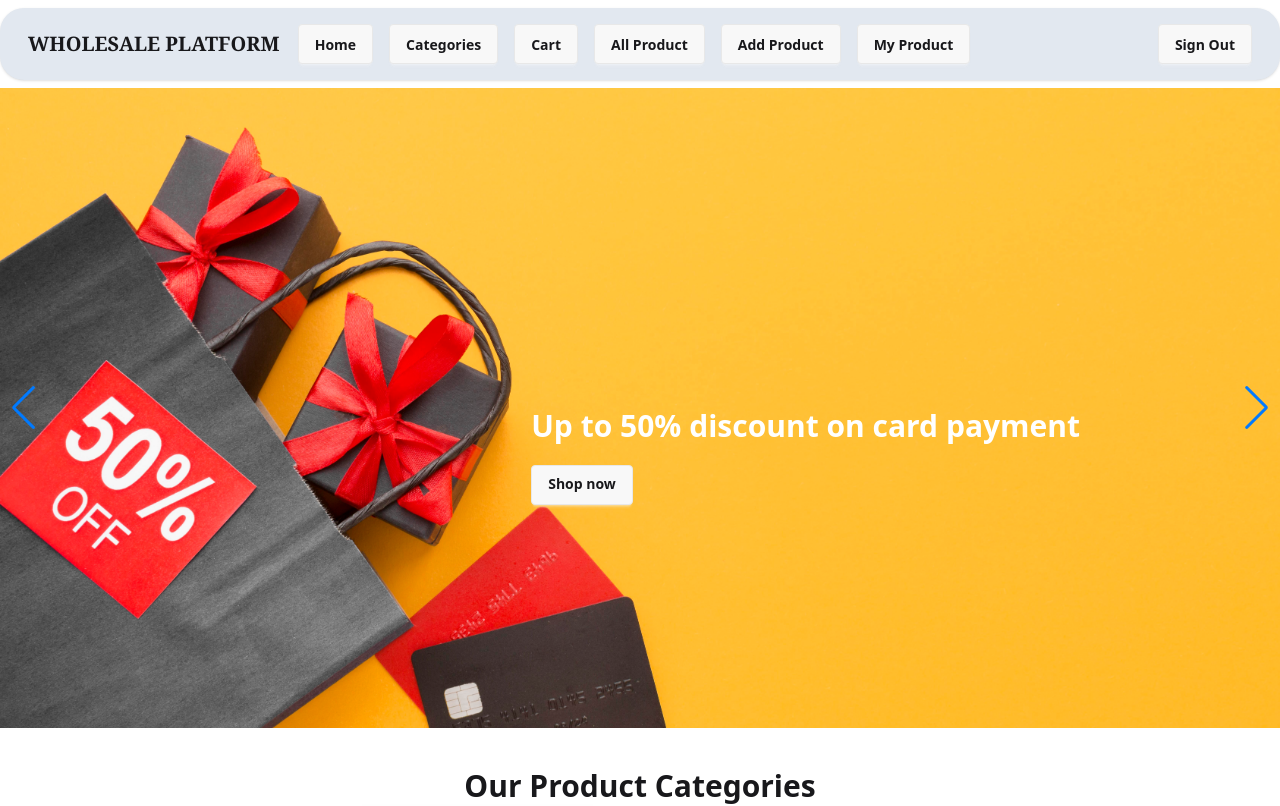
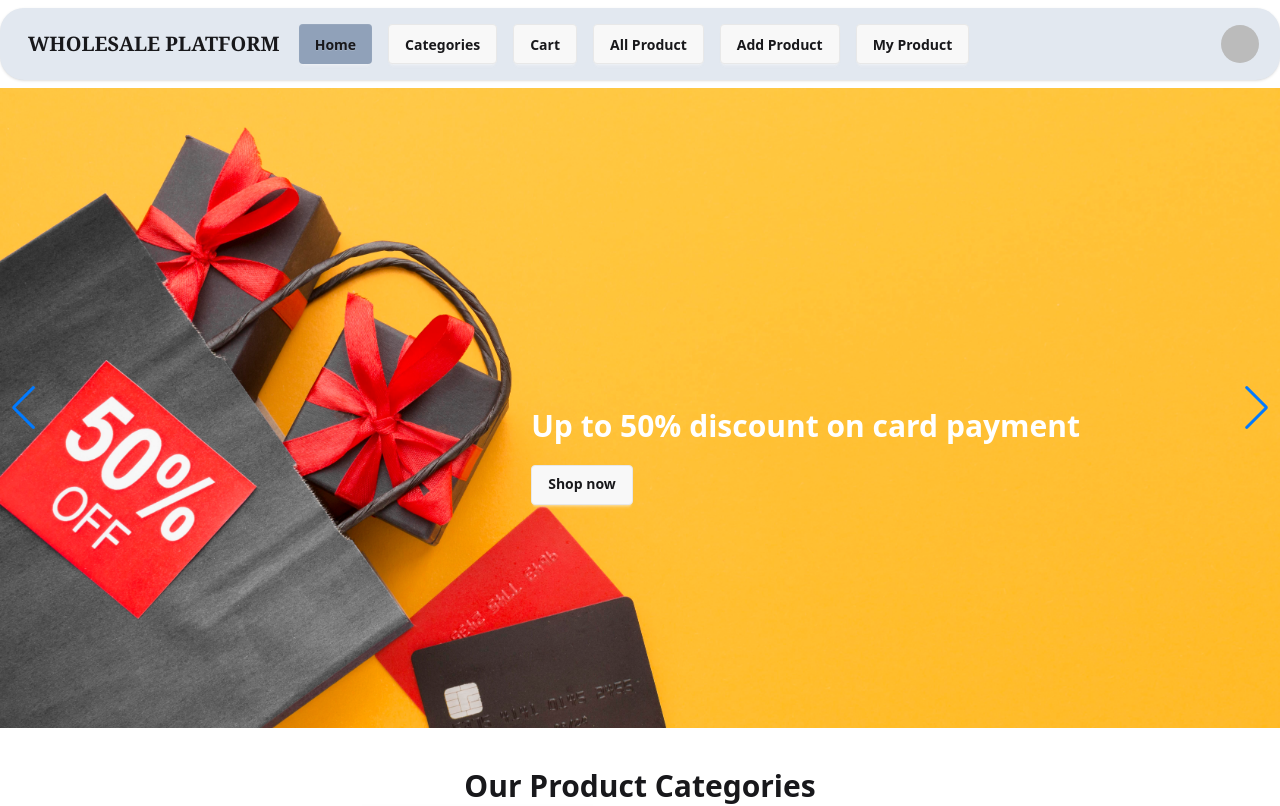
Before and after one commit to plabon2024/PixelCart, a React (Vite) app: page / in a window 1280 px wide. Shown: the top 806 px of the page. Built offline with nearby package versions, Linux system fonts and the light colour scheme; no server answers; sample sign-in values are in the browser's storage.

Commit message:
fix nav and modal

```diff
--- a/src/components/Header.jsx
+++ b/src/components/Header.jsx
@@ -84,7 +84,7 @@ const Header = () => {
             </ul>
           </div>
           <a className="font-bold font-serif pl-5 text-xl uppercase">
-          Wholesale Platform
+            Wholesale Platform
           </a>
         </div>
         <div className="navbar-center hidden lg:flex ">
@@ -144,11 +144,43 @@ const Header = () => {
         <div className="navbar-end mr-3">
           <div>
             {user ? (
-              <>
-                <div className="btn mx-2" onClick={signOutUser}>
-                  Sign Out
+              <div
+                className="dropdown dropdown-left "
+                data-tooltip-id="my-tooltip"
+              >
+                <div
+                  tabIndex={0}
+                  role="button"
+                  className="btn btn-ghost btn-circle avatar"
+                >
+                  <div className="w-10 rounded-full">
+                    <img
+                      referrerPolicy="no-referrer"
+                      alt="profilePhoto"
+                      src={
+                        user.photoURL
+                          ? user.photoURL
+                          : "https://img.daisyui.com/images/stock/photo-1534528741775-53994a69daeb.webp"
+                      }
+                    />
+                  </div>
                 </div>
-              </>
+
+                <div
+                  tabIndex={0}
+                  className="menu menu-sm dropdown-content  shadow w-fit"
+                >
+                  <h1 className="btn outline-none border-none    rounded-sm">
+                    {user.displayName}
+                  </h1>
+                  <h1 className="btn outline-none border-none    rounded-sm">
+                    {user.email}
+                  </h1>
+                  <button className="btn outline-none border-none    rounded-sm">
+                    <button onClick={signOutUser}>Logout</button>
+                  </button>
+                </div>
+              </div>
             ) : (
               <></>
             )}
--- a/src/components/Modal.jsx
+++ b/src/components/Modal.jsx
@@ -1,4 +1,4 @@
-import { useState } from "react";
+import { useRef, useState } from "react";
 import Swal from "sweetalert2";
 import useAuth from "../hooks/useAuth";
 import useAxiosSecure from "../hooks/useAxiosSecure";
@@ -8,13 +8,14 @@ const Modal = ({ product }) => {
   const location = useLocation();
   const navigate = useNavigate();
   const axiosSecure = useAxiosSecure();
-  const modal = document.getElementById("my_modal_2");
+  // const modal = document.getElementById("my_modal_2");
+  const modalRef = useRef(null);
   const { user } = useAuth();
   const [quantity, setQuantity] = useState(product.minquantity || 1);
 
   const handleBuy = async () => {
     if (quantity < product.minquantity) {
-      modal.close();
+      modalRef.current?.close();
       return Swal.fire({
         icon: "error",
         title: "Minimum quantity not met",
@@ -22,7 +23,7 @@ const Modal = ({ product }) => {
       });
     }
     if (product.mainquantity < product.minquantity) {
-      modal.close();
+      modalRef.current?.close();
       return Swal.fire({
         icon: "error",
         title: "sorry supply is short",
@@ -41,25 +42,18 @@ const Modal = ({ product }) => {
 
       await axiosSecure.patch(
         `${import.meta.env.VITE_baseurl}/products/${product._id}`,
-        {
-          quantity: -quantity,
-        }
+        { quantity }
       );
-
-      modal?.close();
-
-      Swal.fire("Success", "Purchase successful!", "success").then(() => {
-        navigate(`${location.state ? location.state : "/cart"}`);
-      });
+      modalRef.current?.close();
+      Swal.fire("Success", "Purchase successful!", "success");
     } catch (err) {
-      const modal = document.getElementById("yourModalId");
-      modal?.close();
+      modalRef.current?.close();
       Swal.fire("Error", err.message, "error");
     }
   };
 
   return (
-    <dialog id="my_modal_2" className="modal z-0">
+    <dialog ref={modalRef} id="my_modal_2" className="modal z-0">
       <div className="modal-box">
         <form method="dialog">
           <button className="btn btn-sm btn-circle btn-ghost absolute right-2 top-2">
--- a/src/index.css
+++ b/src/index.css
@@ -26,3 +26,8 @@
   border-radius: 8px;
   min-width: 300px;
 }
+
+
+a.active {
+  @apply border-none bg-slate-400;
+}
```
